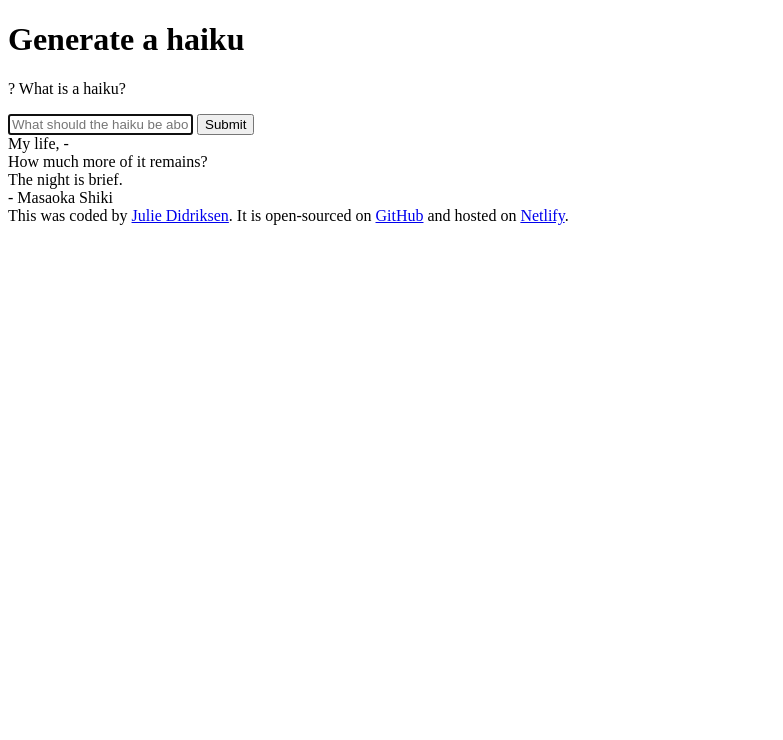
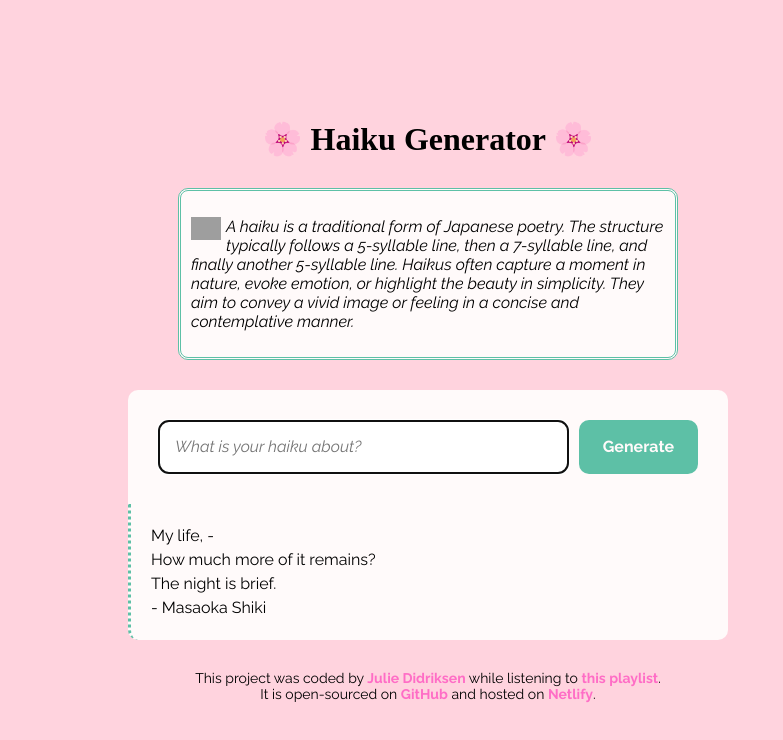
Before and after one commit to jkdcode/AI-Generator, a plain HTML site: page index.html in a window 1280 px wide. Shown: the whole page, without its empty margins (0-783 px from the left). Drawn offline with nearby package versions, Linux system fonts and the light colour scheme; grey boxes are pictures that could not be loaded; a web font is replaced by a local one.

Commit message:
added css styling to project

```diff
--- a/index.html
+++ b/index.html
@@ -2,29 +2,58 @@
 <html>
   <head>
     <meta charset="UTF-8" />
+    <link rel="preconnect" href="https://fonts.googleapis.com" />
+    <link rel="preconnect" href="https://fonts.gstatic.com" crossorigin />
+    <link
+      href="https://fonts.googleapis.com/css2?family=Playpen+Sans:wght@100..800&display=swap"
+      rel="stylesheet"
+    />
+    <link rel="preconnect" href="https://fonts.googleapis.com" />
+    <link rel="preconnect" href="https://fonts.gstatic.com" crossorigin />
+    <link
+      href="https://fonts.googleapis.com/css2?family=Raleway:ital,wght@0,100..900;1,100..900&display=swap"
+      rel="stylesheet"
+    />
     <script src="https://cdn.jsdelivr.net/npm/axios@1.1.2/dist/axios.min.js"></script>
     <script src="https://unpkg.com/typewriter-effect@latest/dist/core.js"></script>
     <link href="src/style.css" rel="stylesheet" type="text/css" />
     <title>Haiku Generator</title>
   </head>
   <body>
-    <header><h1>Generate a haiku</h1></header>
+    <div class="container">
+      <header><h1>🌸 Haiku Generator 🌸</h1></header>
       <main>
         <div class="explainer">
-        <p><span class="question-mark">?</span> What is a haiku?</p>
+          <p>
+            <span>
+              <p class="explainer-details">
+                <span class="explainer-icon"
+                  ><img
+                    src="https://s3.amazonaws.com/shecodesio-production/uploads/files/000/112/187/original/question-mark.png?1706216345"
+                    alt="" /></span
+                >A haiku is a traditional form of Japanese poetry. The structure
+                typically follows a 5-syllable line, then a 7-syllable line, and
+                finally another 5-syllable line. Haikus often capture a moment
+                in nature, evoke emotion, or highlight the beauty in simplicity.
+                They aim to convey a vivid image or feeling in a concise and
+                contemplative manner.
+              </p></span
+            >
+          </p>
         </div>
 
         <form>
           <input
             type="text"
-          placeholder="What should the haiku be about?"
+            placeholder="What is your haiku about?"
             autofocus
             required
             autocomplete="off"
+            class="instructions"
           />
-        <input type="submit" />
+          <input type="submit" value="Generate" class="submit-button" />
         </form>
-      <div>
+        <div class="generated-poem">
           My life, - <br />
           How much more of it remains?
           <br />
@@ -34,9 +63,15 @@
         </div>
       </main>
       <footer>
-      This was coded by
-      <a href="https://github.com/jkdcode " target="_blank">Julie Didriksen</a>.
-      It is open-sourced on
+        This project was coded by
+        <a href="https://github.com/jkdcode " target="_blank"
+          >Julie Didriksen</a
+        >
+        while listening to
+        <a
+          href="https://open.spotify.com/playlist/0MhYCZmziiiluTo5ROdRqp?si=d21da9bb676344f3"
+          >this playlist</a
+        >. <br />It is open-sourced on
         <a href="https://github.com/jkdcode/AI-Generator" target="_blank"
           >GitHub</a
         >
@@ -45,6 +80,7 @@
           >Netlify</a
         >.
       </footer>
+    </div>
     <script src="src/index.js"></script>
   </body>
 </html>
--- a/src/style.css
+++ b/src/style.css
@@ -0,0 +1,89 @@
+body {
+  background-color: #ffd3de;
+}
+
+h1 {
+  font-family: "Playpen Sans";
+  text-align: center;
+}
+
+form {
+  padding: 30px;
+  border-radius: 10px 10px 0 0;
+  background-color: #fffafa;
+  display: flex;
+}
+
+footer {
+  text-align: center;
+  font-size: 14px;
+  margin-top: 30px;
+  font-family: "Raleway", sans-serif;
+}
+
+a {
+  font-weight: bold;
+  text-decoration: none;
+  color: #ff6dc6;
+}
+a:hover {
+  text-decoration: underline;
+}
+
+.explainer {
+  border-style: double;
+  border-color: #5dc0a6;
+  background-color: #fffafa;
+  margin: 30px 50px;
+  padding: 10px;
+  border-radius: 10px;
+  overflow: auto;
+}
+
+.explainer-details {
+  font-family: "Raleway", sans-serif;
+  font-style: italic;
+}
+.explainer-icon img {
+  width: 30px;
+  height: auto;
+  float: left;
+  margin-right: 5px;
+}
+.container {
+  margin: 120px;
+  max-width: 600px;
+}
+.instructions {
+  padding: 16px;
+  border: 1px solid rgba(39, 33, 66, 0.5);
+  border-radius: 10px;
+  width: 80%;
+  font-size: 16px;
+  line-height: 20px;
+  font-family: "Raleway", sans-serif;
+  font-style: italic;
+}
+
+.submit-button {
+  margin-left: 10px;
+  border: none;
+  border-radius: 10px;
+  background: #5dc0a6;
+  color: #fffafa;
+  padding: 14px 24px;
+  font-size: 16px;
+  font-weight: bold;
+  line-height: 20px;
+  font-family: "Raleway", sans-serif;
+}
+
+.generated-poem {
+  font-size: 16px;
+  font-family: "Raleway", sans-serif;
+  border-radius: 0 0 10px 10px;
+  background-color: #fffafa;
+  padding: 20px;
+  line-height: 24px;
+  border-left: dotted #5dc0a6;
+}
```
Also changed, not shown: media/question-mark.png (added). Lines whose indentation alone changed are shown as unchanged.
